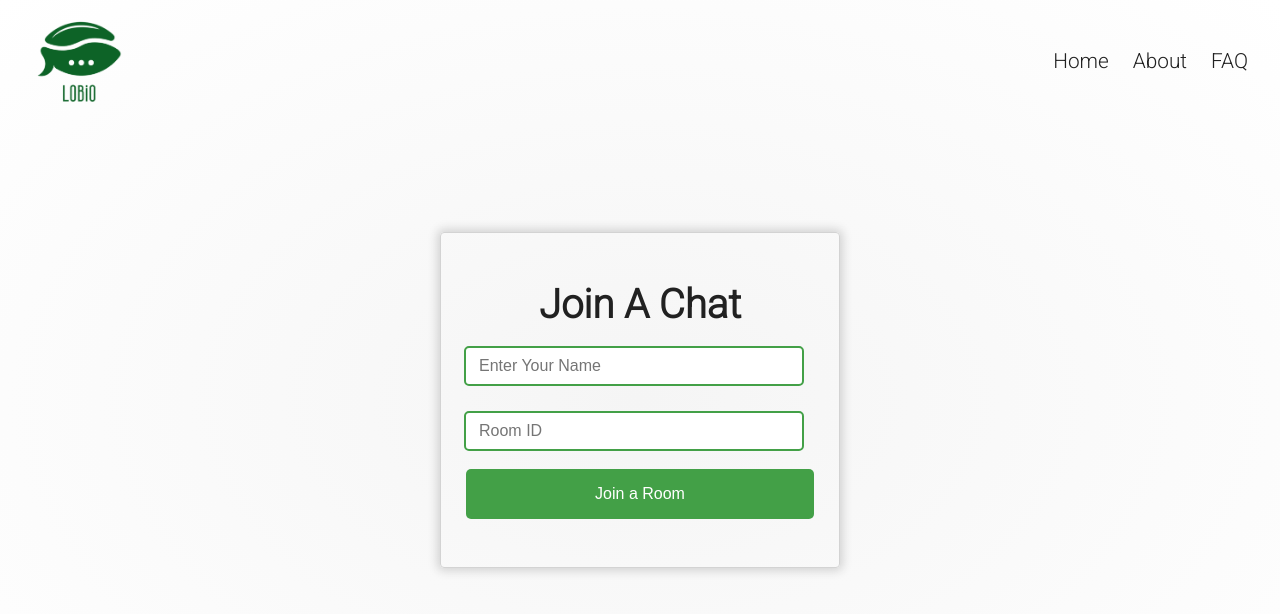
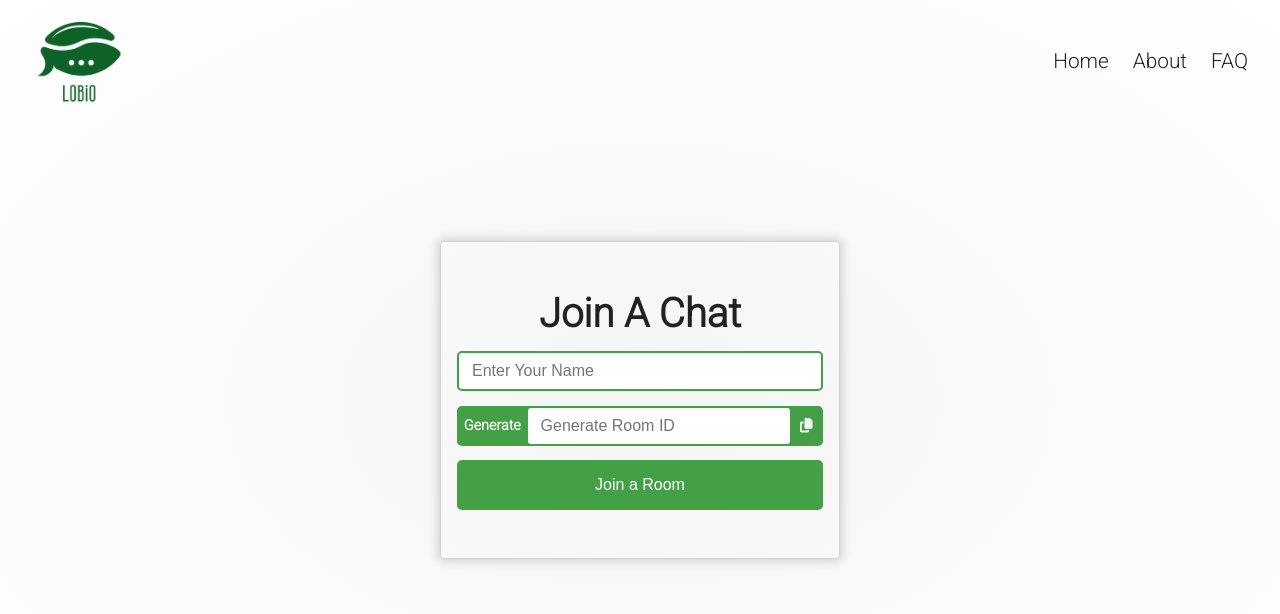
Before and after one commit to Sitch196/Lobio, a React (Vite) app in the folder client/: page / in a window 1280 px wide. Shown: the top 614 px of the page. Built offline with nearby package versions, Linux system fonts and the light colour scheme; no server answers.

Commit message:
fixed sending messages issue and changed login form to have generated room ids

```diff
--- a/client/src/App.css
+++ b/client/src/App.css
@@ -21,7 +21,7 @@
     flex-direction: column;
     text-align: center;
     justify-content: center;
-    gap: .7rem;
+    gap: .9rem;
     width: 25rem;
     padding: 3rem 1rem;
     border: 1px solid lightgrey;
@@ -37,9 +37,9 @@
     margin:0;
   }
   .joinChatContainer input {
-    width: 93%;
+    width: 100%;
     height: 40px;
-    margin: 7px;
+    /* margin: 7px; */
     text-indent: .5rem;
     border: 2px solid #43a047;
     border-radius: 5px;
@@ -48,7 +48,7 @@
   }
 
   .joinChatContainer button {
-    width: 95%;
+    width: 100%;
     height: 50px;
     margin: 0 auto;
     border: none;
@@ -67,7 +67,8 @@
   .chat-window {
     width: 100%;
     height: auto;
-    border: 1px solid red;
+    position: fixed;
+    bottom: 0;
 
   }
   @media (width<700px){
@@ -101,7 +102,6 @@
     height: 4rem;
     display: grid;
     place-items: center;
-    border-radius: 6px 6px 0 0;
     background: #263238;
     position: relative;
     cursor: pointer;
@@ -140,8 +140,8 @@
   .chat-window .chat-body .message .message-content {
     width: auto;
     height: auto;
-    min-height: 40px;
-    max-width: 120px;
+    min-height: 50px;
+    max-width: 250px;
     background-color: #43a047;
     border-radius: 5px;
     color: white;
@@ -149,7 +149,7 @@
     align-items: center;
     margin-right: 5px;
     margin-left: 5px;
-    padding: 0 .8rem;
+    padding: .8rem;
     overflow-wrap: break-word;
     word-break: break-word;
   }
--- a/client/src/App.jsx
+++ b/client/src/App.jsx
@@ -4,16 +4,20 @@ import Chat from "./Chat";
 import "./App.css";
 import { Route, Routes } from "react-router-dom";
 import Navigation from "./components/Navigation";
+import styled from "styled-components";
+import { FontAwesomeIcon } from "@fortawesome/react-fontawesome";
+import { faCopy } from "@fortawesome/free-solid-svg-icons";
+
 const socket = io.connect("http://localhost:3001");
 
 function App() {
   const [username, setUsername] = useState("");
-  const [room, setRoom] = useState("");
+  const [generatedId, setGeneratedId] = useState("");
   const [showChat, setShowChat] = useState(false);
 
   const joinRoom = () => {
-    if (username !== "" && room !== "") {
-      socket.emit("join_room", room);
+    if (username !== "" && generatedId !== "") {
+      socket.emit("join_room", generatedId);
       setShowChat(true);
     }
   };
@@ -24,7 +28,23 @@ function App() {
     }
   };
 
-  const isButtonDisabled = username === "" || room === "";
+  const isButtonDisabled = username === "" || generatedId === "";
+
+  const generateId = () => {
+    // Simple ID generation using Math.random(). This can be replaced with a more robust method if needed.
+    const randomId = Math.random().toString(36).substring(2, 10);
+    setGeneratedId(randomId);
+  };
+
+  const copyToClipboard = () => {
+    // Create a temporary input element to copy the ID to the clipboard
+    const tempInput = document.createElement("input");
+    tempInput.value = generatedId;
+    document.body.appendChild(tempInput);
+    tempInput.select();
+    document.execCommand("copy");
+    document.body.removeChild(tempInput);
+  };
 
   return (
     <div className="App">
@@ -38,6 +58,7 @@ function App() {
                 <h3>Join A Chat</h3>
                 <input
                   type="text"
+                  maxLength="35"
                   placeholder="Enter Your Name"
                   value={username}
                   onChange={(e) => {
@@ -45,27 +66,42 @@ function App() {
                   }}
                   onKeyPress={handleKeyPress}
                 />
-                <input
-                  type="text"
-                  placeholder="Room ID"
-                  value={room}
-                  onChange={(e) => {
-                    setRoom(e.target.value);
-                  }}
-                  onKeyPress={handleKeyPress}
-                />
+                <IdGeneratorContainer>
+                  <Generate onClick={generateId}>Generate</Generate>
+                  <Input
+                    type="text"
+                    placeholder="Generate Room ID"
+                    value={generatedId}
+                    onChange={(e) => {
+                      setGeneratedId(e.target.value);
+                    }}
+                  />
+                  <Copy onClick={copyToClipboard} disabled={!generatedId}>
+                    <FontAwesomeIcon icon={faCopy} />
+                  </Copy>
+                </IdGeneratorContainer>
                 <button onClick={joinRoom} disabled={isButtonDisabled}>
                   Join a Room
                 </button>
               </div>
             ) : (
-              <Chat socket={socket} username={username} room={room} />
+              <Chat
+                socket={socket}
+                username={username}
+                generatedId={generatedId}
+              />
             )
           }
         />
         <Route
           path="/chat"
-          element={<Chat socket={socket} username={username} room={room} />}
+          element={
+            <Chat
+              socket={socket}
+              username={username}
+              generatedId={generatedId}
+            />
+          }
         />
       </Routes>
     </div>
@@ -73,3 +109,39 @@ function App() {
 }
 
 export default App;
+const IdGeneratorContainer = styled.div`
+  display: flex;
+  align-items: center;
+  /* margin-left: 0.4rem; */
+  border-radius: 5px;
+  border: 2px solid #43a047;
+  width: 100%;
+  height: 40px;
+  background-color: #43a047;
+`;
+const Input = styled.input`
+  &:focus {
+    outline: none;
+  }
+`;
+const Generate = styled.div`
+  font-size: 0.9rem;
+  color: white;
+  padding: 0.3rem;
+  cursor: pointer;
+  font-weight: bold;
+  transition: 0.2s;
+  &:hover {
+    transform: translateY(-1px);
+  }
+`;
+const Copy = styled.div`
+  display: flex;
+  align-items: center;
+  justify-content: center;
+  font-size: 0.9rem;
+  padding: 0.5rem;
+  cursor: pointer;
+  height: 3rem;
+  color: whitesmoke;
+`;
--- a/client/src/Chat.jsx
+++ b/client/src/Chat.jsx
@@ -4,14 +4,14 @@ import { FontAwesomeIcon } from "@fortawesome/react-fontawesome";
 import { faPaperPlane } from "@fortawesome/free-solid-svg-icons";
 import "./App.css";
 
-const Chat = ({ socket, username, room }) => {
+const Chat = ({ socket, username, generatedId }) => {
   const [currentMessage, setCurrentMessage] = useState("");
   const [messageList, setMessageList] = useState([]);
 
   const sendMessage = async (e) => {
     if (currentMessage !== "") {
       const messageData = {
-        room: room,
+        generatedId: generatedId,
         author: username,
         message: currentMessage,
         time:
```
Also changed, not shown: 1 other file (tests, documents, lock files or other folders).
